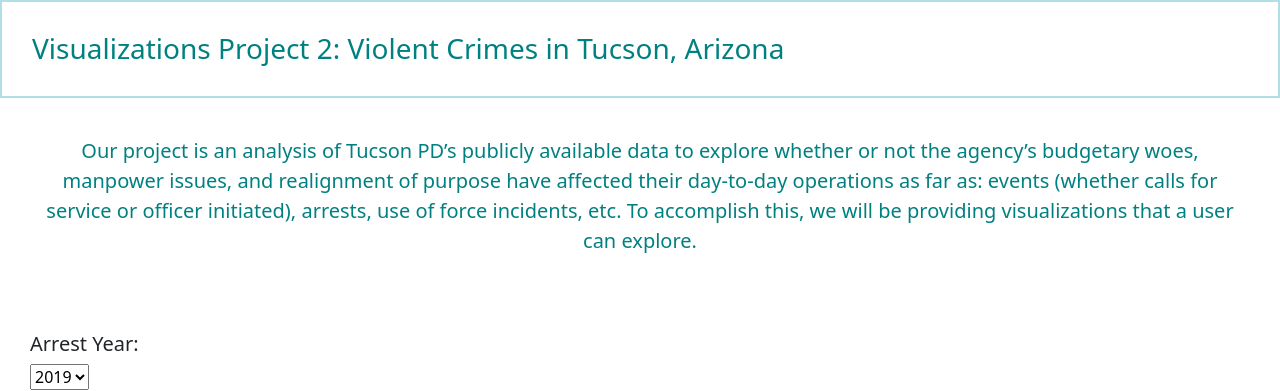
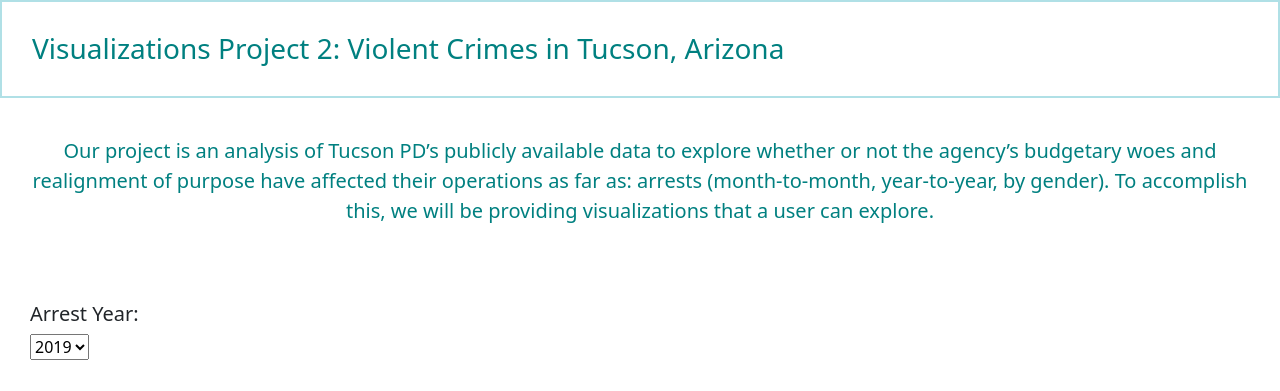
Before and after one commit to ashparra97/visualization_project2, a Flask app: page / in a window 1280 px wide. Shown: the top 391 px of the page. Run offline with Flask 2, Linux system fonts and the light colour scheme; data that the repository does not hold is empty; some libraries are stand-ins or nearby versions.

Commit message:
index.html description updated.

```diff
--- a/templates/index.html
+++ b/templates/index.html
@@ -27,7 +27,11 @@
         <h3>Visualizations Project 2: Violent Crimes in Tucson, Arizona</h3>
 
         <!-- Add in summary -->
-        <p>Our project is an analysis of Tucson PD’s publicly available data to explore whether or not the agency’s budgetary woes, manpower issues, and realignment of purpose have affected their day-to-day operations as far as: events (whether calls for service or officer initiated), arrests, use of force incidents, etc. To accomplish this, we will be providing visualizations that a user can explore.</p>
+        <p>
+            Our project is an analysis of Tucson PD’s publicly available data to explore whether or not the agency’s budgetary woes
+            and realignment of purpose have affected their operations as far as: arrests (month-to-month, year-to-year, by gender).
+            To accomplish this, we will be providing visualizations that a user can explore.
+        </p>
 
         <!---------------------------------------------------------->
         <!---------------------------------------------------------->
```
